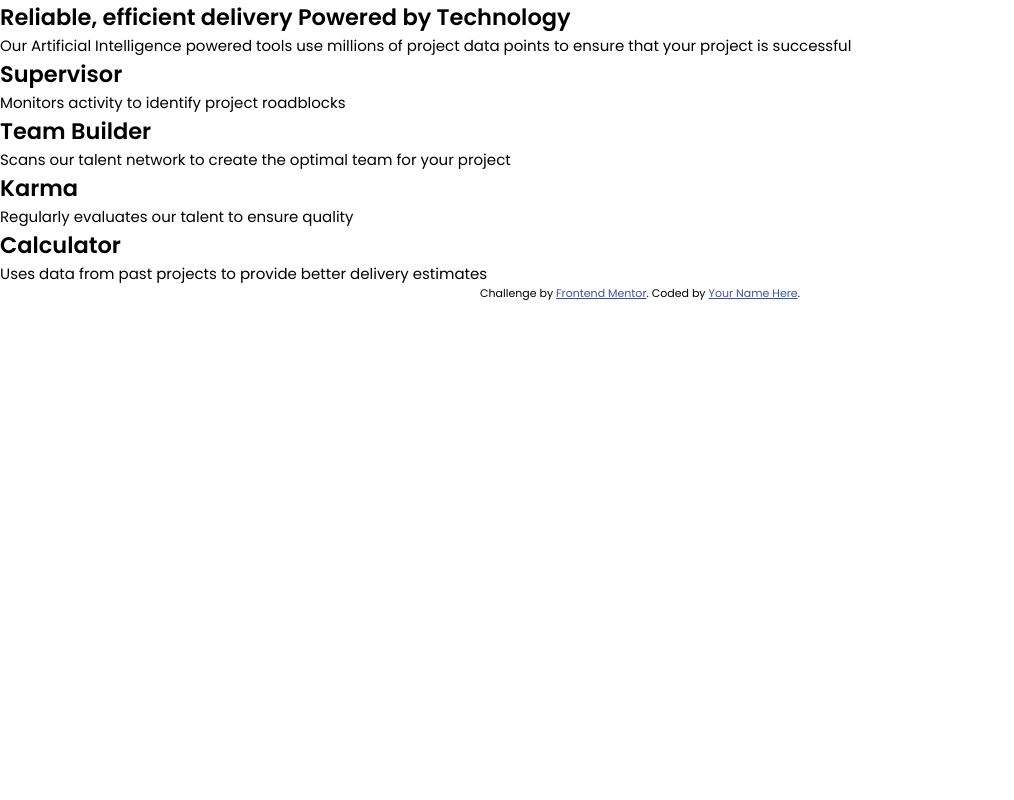
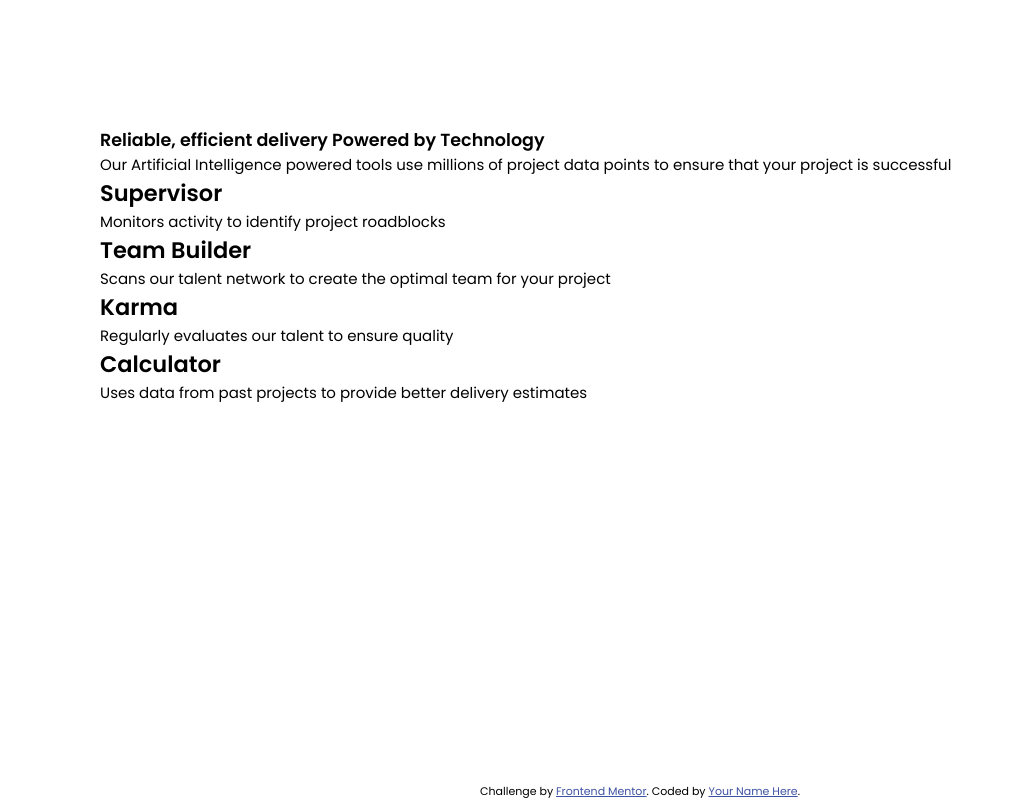
Before and after one commit to FelipeFerreiraSS/Four-card-feature-section, a plain HTML site: page index.html in a window 1280 px wide. Shown: the whole page, without its empty margins (0-1014 px from the left). Drawn offline with Linux system fonts and the light colour scheme.

Commit message:
css display

```diff
--- a/index.html
+++ b/index.html
@@ -19,6 +19,8 @@
   </style>
 </head>
 <body>
+  <section class="main">
+
     <section class="sectionTop">
       <h1>
         Reliable, efficient delivery
@@ -61,6 +63,8 @@
 
     </section>
 
+  </section>
+
   <footer>
     <p class="attribution">
       Challenge by <a href="https://www.frontendmentor.io?ref=challenge" target="_blank">Frontend Mentor</a>.
--- a/style.css
+++ b/style.css
@@ -18,4 +18,18 @@
 body {
   font-family: "Poppins";
   font-size: 15px;
+
+  min-height: 100vh;
+  min-width: 100vh;
+
+  display: flex;
+  flex-direction: column;
+  justify-content: center;
 }
+
+.main {
+  padding: 10px;
+  width: 1100px;
+  height: 550px;
+  margin: auto;
+}
```
Lines whose indentation alone changed are shown as unchanged.
